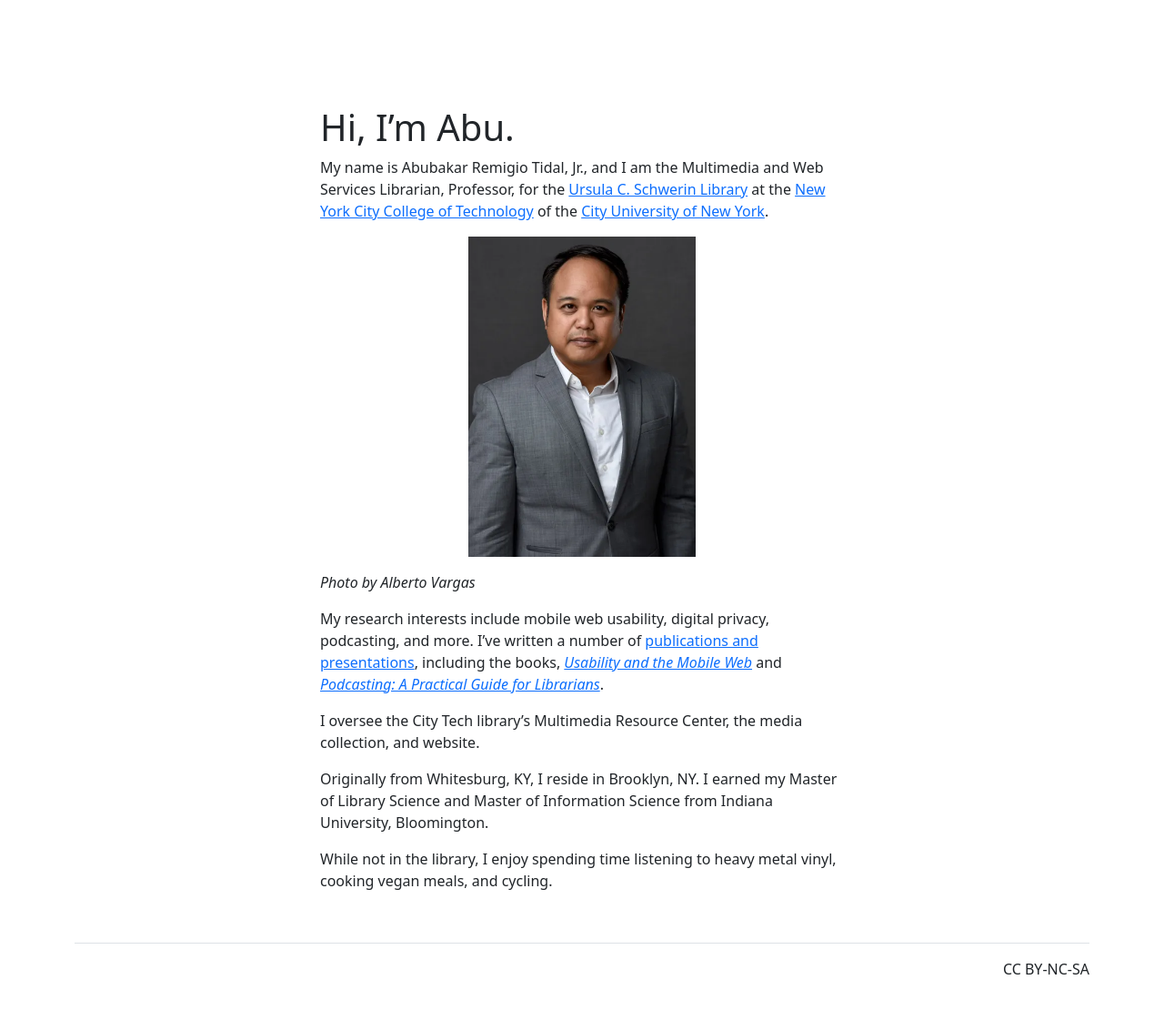
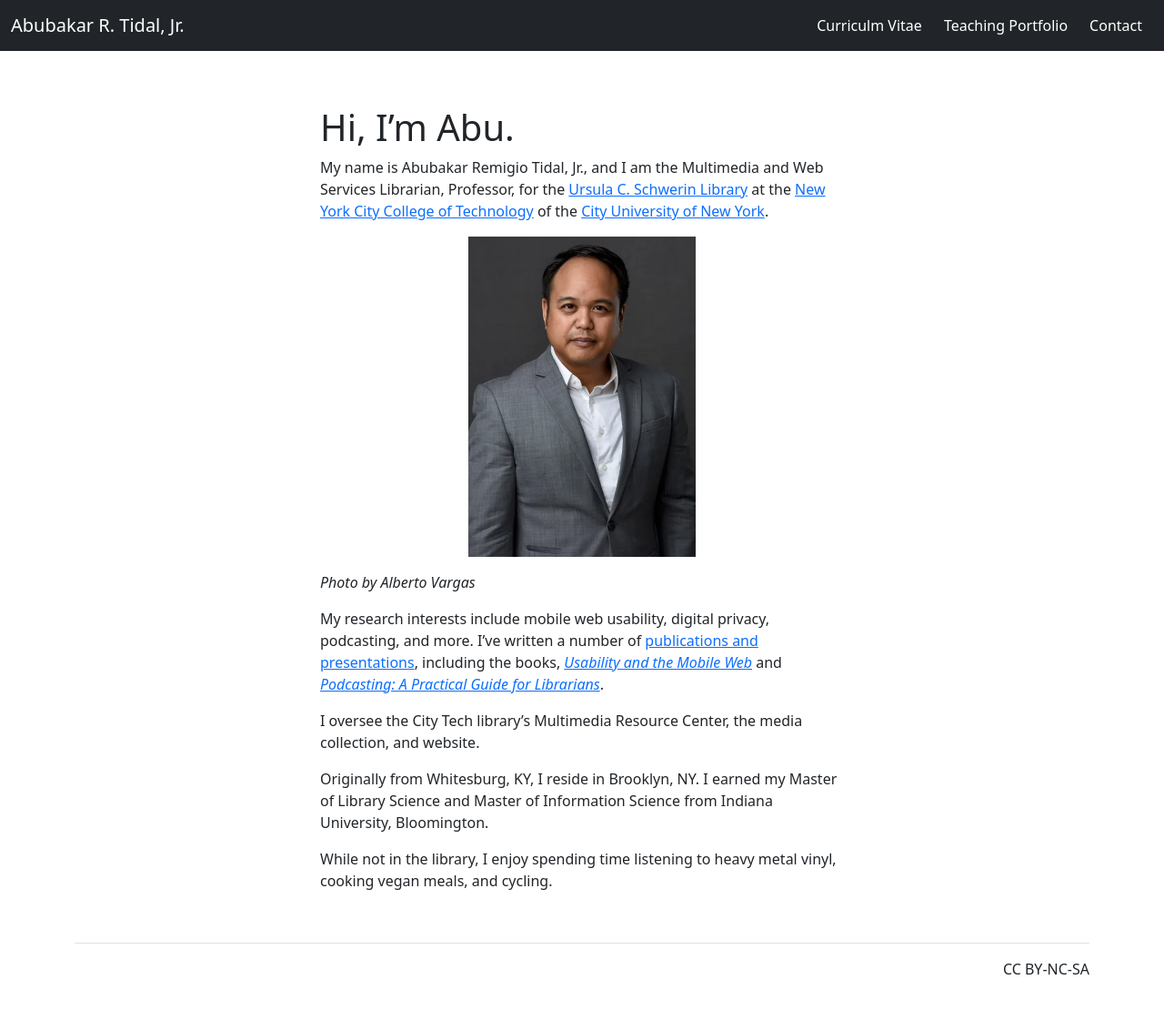
Before and after one commit to KentuckyFriedTofu/KentuckyFriedTofu.github.io, a Jekyll site: the page built from index.md, in a window 1280 px wide and 1133 px high. Shown: the top 1110 px of the window at 91% size. Built offline with Jekyll 4.4.1, drawn with Linux system fonts in a browser that asks for light colours.

Commit message:
Update nav.html

```diff
--- a/_includes/nav.html
+++ b/_includes/nav.html
@@ -1,9 +1,5 @@
-    <nav class="navbar navbar-expand-md navbar-dark fixed-top">
+    <nav class="navbar navbar-expand-md navbar-dark fixed-top bg-dark">
       <div class="container-fluid">
-                  <button class="navbar-toggler" type="button" data-bs-toggle="collapse" data-bs-target="#menuNav" aria-controls="menuNav" aria-expanded="false" aria-label="Toggle navigation">
-          <span class="navbar-toggler-icon"></span>
-        </button>
-                  <div class="collapse navbar-collapse" id="menuNav">
         <!-- Navbar brand -->
         <a class="navbar-brand text-white" href="index.html">Abubakar R. Tidal, Jr.</a>
 
@@ -20,7 +16,6 @@
             </li>
         </ul>
     </div>
-      </div>
 
     <!-- Container wrapper -->
 </nav>
```
